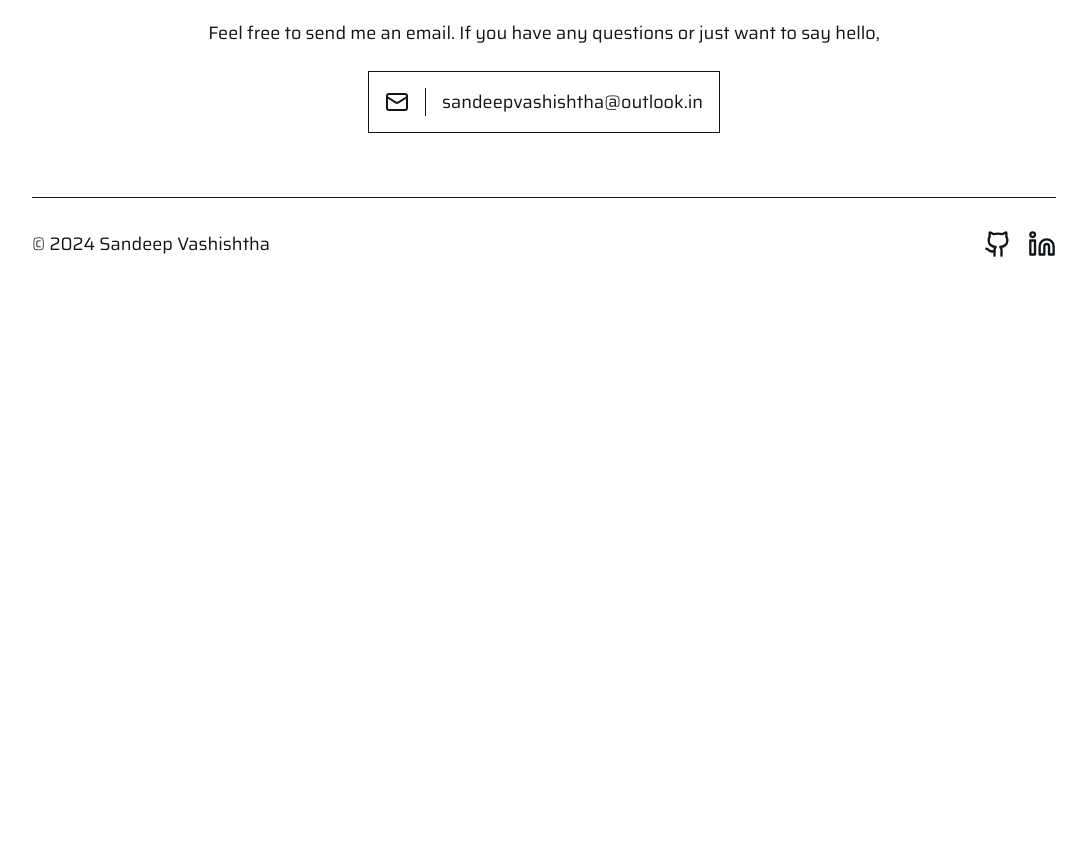
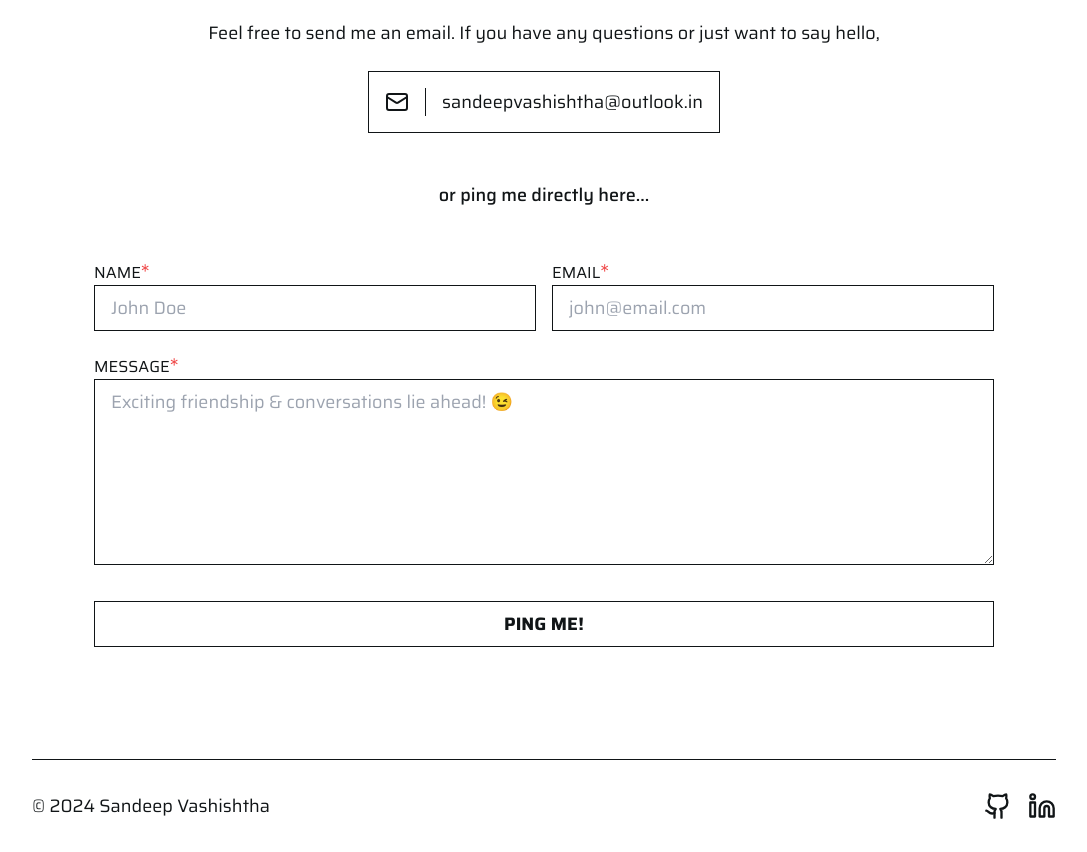
Before and after one commit to SandeepVashishtha/Portfolio, a Next.js app: page / in a window 1280 px wide. Shown: the part 3320-4172 px from the top of the page, without its empty margins (96-1183 px from the left). Before the commit the page ends 3610 px from the top, so only its background shows below. Built offline with nearby package versions, Linux system fonts and the light colour scheme.

Commit message:
Add contact form component and toast feedback

```diff
--- a/src/app/components/Contact.tsx
+++ b/src/app/components/Contact.tsx
@@ -1,4 +1,5 @@
 import { MotionDiv } from '../lib/motion'
+import ContactForm from './ContactForm'
 import { EmailBtn } from './EmailBtn'
 import { SectionContainer } from './SectionContainer'
 
@@ -25,6 +26,7 @@ export const Contact = () => {
           <EmailBtn />
         </MotionDiv>
       </MotionDiv>
+      <ContactForm />
     </SectionContainer>
   )
 }
--- /dev/null
+++ b/src/app/components/ContactForm.tsx
@@ -0,0 +1,185 @@
+'use client'
+
+import React, { useState } from 'react'
+import Toast from './Toast'
+
+type Props = {}
+
+// export const dynamic = "force-dynamic"
+
+const ContactForm = (props: Props) => {
+  const emailRegex = /^[^\s@]+@[^\s@]+\.[^\s@]+$/
+
+  const [toast, setToast] = useState<boolean>(false)
+  const [toastStatus, setToastStatus] = useState<boolean>(false)
+  const [toastMsg, setToastMsg] = useState<string>('')
+
+  const [sending, setSending] = useState<boolean>(false)
+
+  const [name, setName] = useState<string>('')
+  const [nameError, setNameError] = useState<string>('')
+
+  const [email, setEmail] = useState<string>('')
+  const [emailError, setEmailError] = useState<string>('')
+
+  const [message, setMessage] = useState<string>('')
+  const [messageError, setMessageError] = useState<string>('')
+
+  const displayToast = (message: string, status: boolean) => {
+    setToast(true)
+    setToastMsg(message)
+    setToastStatus(status)
+
+    setTimeout(() => {
+      setToast(false)
+      setToastMsg('')
+    }, 5000)
+  }
+
+  const handleSubmit = async (e: React.FormEvent<HTMLFormElement>) => {
+    e.preventDefault()
+    setNameError('')
+    setEmailError('')
+    setMessageError('')
+    setSending(true)
+
+    if (!name || !email || !emailRegex.test(email) || !message) {
+      if (!name) {
+        setNameError('Name is required!')
+      }
+      if (!email) {
+        setEmailError('Email is required!')
+      } else if (!emailRegex.test(email)) {
+        setEmailError('Invalid email format!')
+      }
+      if (!message) {
+        setMessageError('Message is required!')
+      }
+      setSending(false)
+    } else {
+      let data = { name, email, message }
+
+      try {
+        const response = await fetch(`./api/contact`, {
+          method: 'POST',
+          headers: {
+            Accept: 'application/json, text/plain, */*',
+            'Content-Type': 'application/json'
+          },
+          body: JSON.stringify(data)
+        })
+
+        if (response.status === 422) {
+          displayToast('Invalid Data Received', false)
+        } else if (response.status === 200) {
+          setName('')
+          setEmail('')
+          setMessage('')
+          displayToast('Message sent successfully', true)
+        } else {
+          displayToast('Oops! An Error occurred', false)
+        }
+      } catch (error) {
+        displayToast('An error occurred', false)
+        console.error('An error occurred:', error)
+      } finally {
+        setSending(false)
+      }
+    }
+  }
+  return (
+    <div
+      id="contact"
+      className="flex h-auto w-full flex-col items-center justify-center px-6 py-12"
+    >
+      <h1 className="text-lg font-medium">or ping me directly here...</h1>
+      {toast && <Toast message={toastMsg} status={toastStatus} />}
+      <form className="mt-12 flex w-full max-w-[900px] flex-col gap-8">
+        <div className="flex flex-col gap-4">
+          <div className="flex flex-row gap-4 md:flex-col">
+            <div className="flex w-full flex-col">
+              <label
+                htmlFor="name"
+                className="after:text-xl after:text-red-500 after:content-['*']"
+              >
+                NAME
+              </label>
+              <input
+                type="text"
+                value={name}
+                name="name"
+                id="name"
+                placeholder="John Doe"
+                onChange={(e) => {
+                  setName(e.target.value)
+                }}
+                className="border bg-transparent px-4 py-2 text-lg outline-none"
+                autoComplete="off"
+              />
+              <div id="name-error" className="mt-1 text-red-500">
+                {nameError}
+              </div>
+            </div>
+            <div className="flex w-full flex-col">
+              <label
+                htmlFor="email"
+                className="after:text-xl after:text-red-500 after:content-['*']"
+              >
+                EMAIL
+              </label>
+              <input
+                placeholder="john@email.com"
+                onChange={(e) => {
+                  setEmail(e.target.value)
+                }}
+                type="email"
+                value={email}
+                name="email"
+                id="email"
+                autoComplete="off"
+                className="border bg-transparent px-4 py-2 text-lg outline-none"
+              />
+              <div id="name-error" className="mt-1 text-red-500">
+                {emailError}
+              </div>
+            </div>
+          </div>
+          <div className="flex flex-col">
+            <label
+              htmlFor="message"
+              className="after:text-xl after:text-red-500 after:content-['*']"
+            >
+              MESSAGE
+            </label>
+            <textarea
+              placeholder="Exciting friendship & conversations lie ahead! 😉"
+              onChange={(e) => {
+                setMessage(e.target.value)
+              }}
+              name="message"
+              value={message}
+              id="message"
+              cols={30}
+              rows={6}
+              className="border bg-transparent px-4 py-2 text-lg outline-none"
+            />
+            <div id="name-error" className="mt-1 text-red-500">
+              {messageError}
+            </div>
+          </div>
+        </div>
+        <button
+          className={`w-full border bg-transparent px-4 py-2 text-lg font-bold transition-all delay-100 ease-in-out hover:border-black hover:bg-target hover:text-white disabled:border-gray-500 disabled:bg-gray-500 disabled:hover:bg-gray-500 disabled:hover:text-black dark:disabled:text-black`}
+          onClick={(e: any) => {
+            handleSubmit(e)
+          }}
+          disabled={sending}
+        >
+          {sending ? 'PINGING...' : 'PING ME!'}
+        </button>
+      </form>
+    </div>
+  )
+}
+
+export default ContactForm
--- /dev/null
+++ b/src/app/components/Toast.tsx
@@ -0,0 +1,18 @@
+import React from 'react';
+import { CheckCircleIcon, XCircleIcon } from '@heroicons/react/24/solid'
+
+type Props = {
+    message: string,
+    status: boolean
+}
+
+const Toast = ({ message, status}: Props) => {
+  return (
+    <div className={`w-[90%] md:w-full p-4 flex flex-col gap-3 mt-4 ${status ? ' border-l-4 border-l-green-400 bg-green-100' : 'border-l-4 border-l-red-400 bg-red-100'}`}>
+        {status ? <CheckCircleIcon className='text-green-400 h-8 w-8'/> : <XCircleIcon className='text-red-400 h-8 w-8'/>}
+        <p className='text-black'>{message}</p>
+    </div>
+  )
+}
+
+export default Toast;
```
